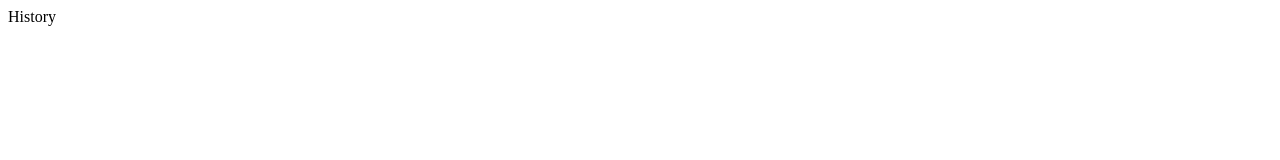
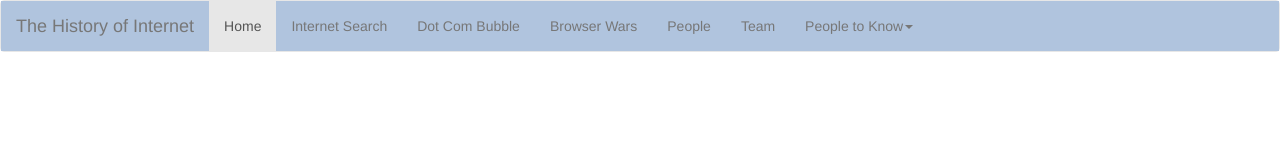
Before and after one commit to pkb94/History-of-Internet, a plain HTML site: page public_html/index.html in a window 1280 px wide. Drawn offline with nearby package versions, Linux system fonts and the light colour scheme.

Commit message:
added the nav bar to the page

```diff
--- a/public_html/index.html
+++ b/public_html/index.html
@@ -1,11 +1,79 @@
 <!DOCTYPE html>
-<htm
-        l lang="en">
+<html lang="en">
 <head>
-    <meta charset="UTF-8">
-    <title>Title</title>
+
+    <style>
+        * {box-sizing: border-box;}
+
+        body {
+            margin: 0;
+            font-family: Arial, Helvetica, sans-serif;
+
+
+        }
+
+        .footer {
+            position: fixed;
+            background-color: cadetblue;
+            left: 0;
+            bottom: 0;
+            width: 100%;
+            color: black;
+            text-align: center;
+        }
+
+        .container{
+
+
+        }
+
+        .container-fluid{
+            background-color: lightsteelblue;
+            padding: 0px;
+            color: black;
+
+
+        }
+        .navbar-header{
+
+            color: blue;
+        }
+
+
+    </style>
+    <title>Bootstrap Example</title>
+    <meta charset="utf-8">
+    <meta name="viewport" content="width=device-width, initial-scale=1">
+    <link rel="stylesheet" href="https://maxcdn.bootstrapcdn.com/bootstrap/3.4.1/css/bootstrap.min.css">
+    <script src="https://ajax.googleapis.com/ajax/libs/jquery/3.5.1/jquery.min.js"></script>
+    <script src="https://maxcdn.bootstrapcdn.com/bootstrap/3.4.1/js/bootstrap.min.js"></script>
 </head>
 <body>
-History
+<nav class="navbar navbar-default">
+    <div class="container-fluid">
+        <div class="navbar-header">
+            <a class="navbar-brand" href="#">The History of Internet</a>
+        </div>
+        <ul class="nav navbar-nav">
+            <li class="active"><a href="#">Home</a></li>
+            <li><a href="internet_search.html">Internet Search</a></li>
+            <li><a href="dotcom_bubble.html">Dot Com Bubble</a></li>
+            <li><a href="browser_wars.html">Browser Wars</a></li>
+            <li><a href="people.html">People</a></li>
+            <li><a href="Team.html">Team</a></li>
+            <li class="dropdown"><a class="dropdown-toggle" data-toggle="dropdown" href="#">People to Know<span class="caret"></span></a>
+                <ul class="dropdown-menu">
+                    <li><a href="https://en.wikipedia.org/wiki/J._C._R._Licklider">JCR Licklider</a></li>
+                    <li><a href="https://en.wikipedia.org/wiki/Robert_Taylor_(computer_scientist)">Bob Taylor</a></li>
+                    <li><a href="https://en.wikipedia.org/wiki/Lawrence_Roberts_(scientist)">Larry Roberts</a></li>
+                    <li><a href="https://en.wikipedia.org/wiki/Tim_Berners-Lee">Tim Berners-Lee</a></li>
+                </ul>
+            </li>
+        </ul>
+    </div>
+</nav>
+
+
+
 </body>
 </html>
```
